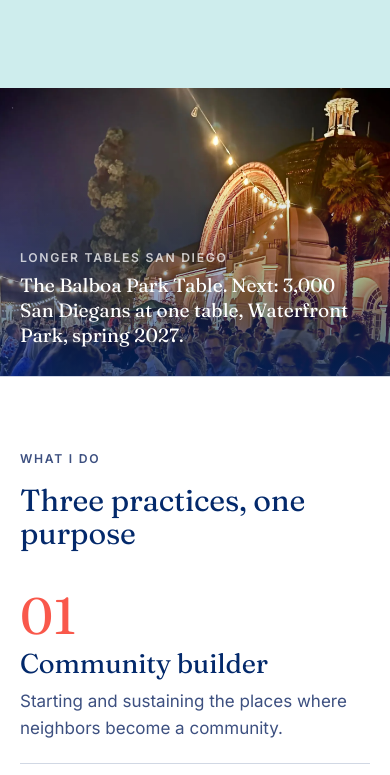
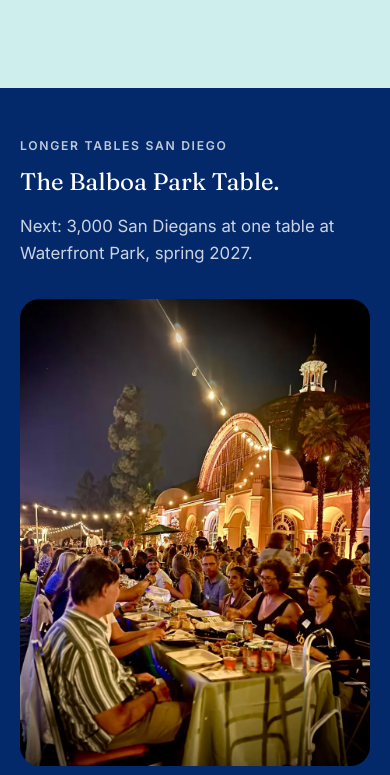
Before and after one commit to hansen-hunt/hansenhunt.com, a plain HTML site: page index.html in a window 390 px wide. Shown: the part 7070-7845 px from the top of the page. Drawn offline with Linux system fonts and the light colour scheme.

Commit message:
Band: show the Botanical Building photo whole
The portrait photo could only ever show a slice in a wide strip and was
being upscaled on large screens. The band is now a navy split layout
inside the content width: caption on the left, the full 3:4 photo on
the right, stacked on phones. No cropping at any width.

Co-Authored-By: Claude Fable 5.1 <noreply@anthropic.com>
Claude-Session: https://claude.ai/code/session_015frTecSANP48HtffKX7A62

```diff
--- a/index.html
+++ b/index.html
@@ -151,11 +151,18 @@
   .upcoming a{white-space:nowrap}
 
   /* Photo band */
-  .band{padding:0;position:relative;background:var(--navy);color:#fff}
-  .band img{display:block;width:100%;height:clamp(18rem,50vw,40rem);object-fit:cover;object-position:center 35%}
-  .band-caption{position:absolute;inset:auto 0 0 0;padding:4rem 0 1.75rem;background:linear-gradient(180deg,rgba(3,41,107,0) 0%,rgba(3,41,107,.75) 100%)}
-  .band-caption .label{color:rgba(255,255,255,.75);display:block;margin-bottom:.35rem}
-  .band-caption p{margin:0;font-family:var(--font-serif);font-size:clamp(1.2rem,2.4vw,1.6rem);line-height:1.3;max-width:34ch}
+  .band{background:var(--navy);color:#fff;padding:3rem 0}
+  .band .wrap{display:grid;grid-template-columns:1fr;gap:2rem;align-items:center}
+  .band picture{display:block;border-radius:20px;overflow:hidden;background:#021c4a}
+  .band img{display:block;width:100%;height:auto;aspect-ratio:3/4;object-fit:cover}
+  .band-caption .label{color:rgba(255,255,255,.75);display:block;margin-bottom:.75rem}
+  .band-caption p{margin:0;font-family:var(--font-serif);font-size:clamp(1.5rem,2.8vw,2.1rem);line-height:1.25;max-width:22ch}
+  .band-caption .band-sub{font-family:var(--font-sans);font-size:1.05rem;line-height:1.6;color:rgba(255,255,255,.8);margin-top:1rem;max-width:40ch}
+  @media (min-width:56rem){
+    .band{padding:4rem 0}
+    .band .wrap{grid-template-columns:minmax(0,1fr) minmax(18rem,24rem);gap:4rem}
+    .band picture{order:2}
+  }
 
   /* About */
   .about{background:var(--mint)}
@@ -336,15 +343,16 @@
   </section>
 
   <section class="band" aria-label="Longer Tables San Diego">
-    <picture>
-      <source type="image/webp" srcset="img/band-botanical-1600.webp 1600w, img/band-botanical-2400.webp 2400w" sizes="100vw">
-      <img src="img/band-botanical-1600.jpg" srcset="img/band-botanical-1600.jpg 1600w, img/band-botanical-2400.jpg 2400w" sizes="100vw" width="1600" height="1067" alt="Neighbors sharing dinner at one long table beneath string lights and the lit dome of the Botanical Building at the Balboa Park Table" loading="lazy">
-    </picture>
-    <div class="band-caption">
-      <div class="wrap">
+    <div class="wrap">
+      <div class="band-caption">
         <span class="label">Longer Tables San Diego</span>
-        <p>The Balboa Park Table. Next: 3,000 San Diegans at one table, Waterfront Park, spring 2027.</p>
+        <p>The Balboa Park Table.</p>
+        <p class="band-sub">Next: 3,000 San Diegans at one table at Waterfront Park, spring 2027.</p>
       </div>
+      <picture>
+        <source type="image/webp" srcset="img/band-botanical-900.webp 900w, img/band-botanical-1350.webp 1350w" sizes="(min-width: 56rem) 24rem, 100vw">
+        <img src="img/band-botanical-900.jpg" srcset="img/band-botanical-900.jpg 900w, img/band-botanical-1350.jpg 1350w" sizes="(min-width: 56rem) 24rem, 100vw" width="900" height="1200" alt="Neighbors sharing dinner at one long table beneath string lights and the lit dome of the Botanical Building at the Balboa Park Table" loading="lazy">
+      </picture>
     </div>
   </section>
 
```
Also changed, not shown: img/band-botanical-1350.jpg (added), img/band-botanical-1350.webp (added), img/band-botanical-1600.jpg (deleted), img/band-botanical-1600.webp (deleted), img/band-botanical-2400.jpg (deleted), img/band-botanical-2400.webp (deleted), img/band-botanical-900.jpg (added), img/band-botanical-900.webp (added).
